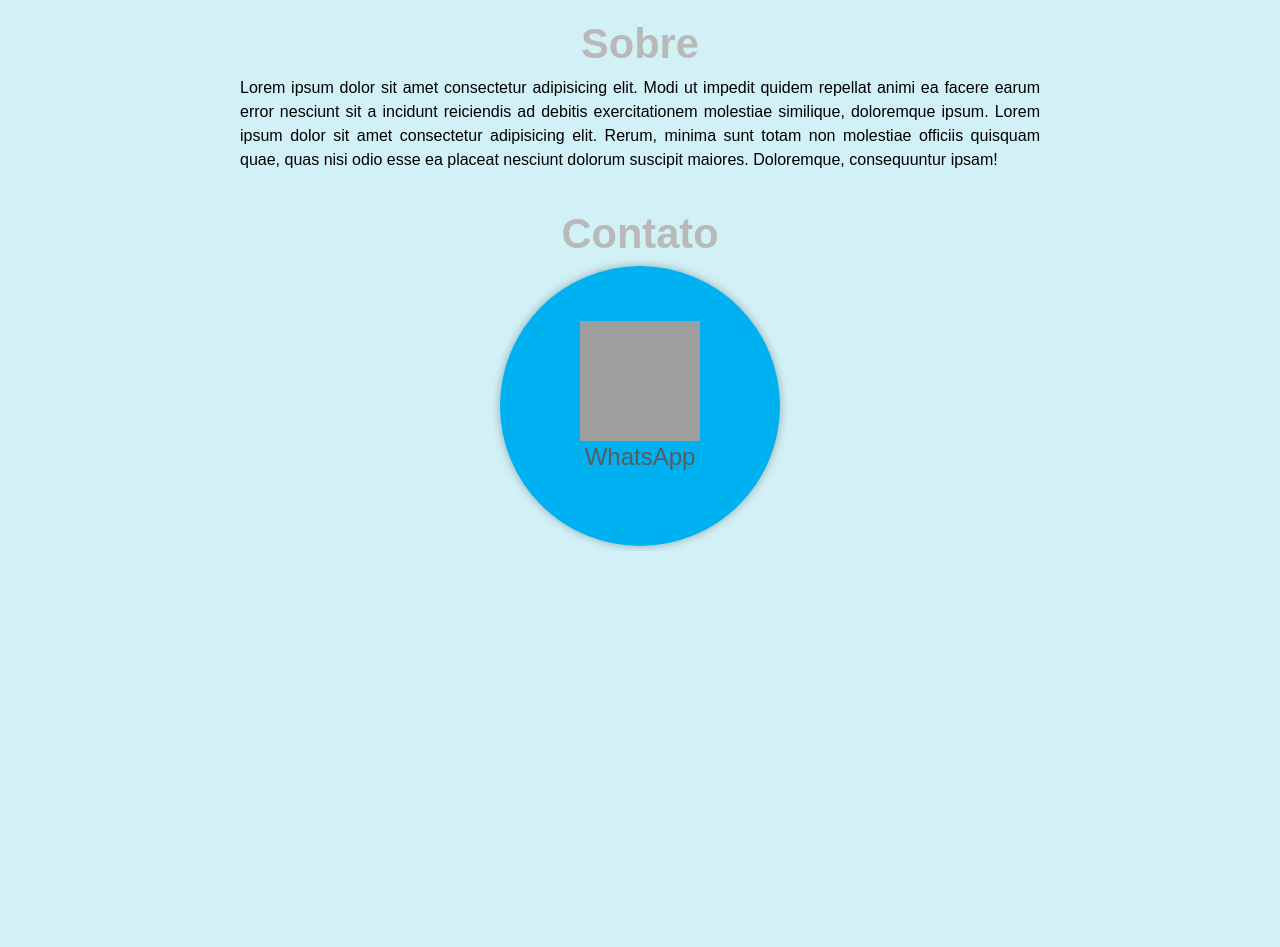
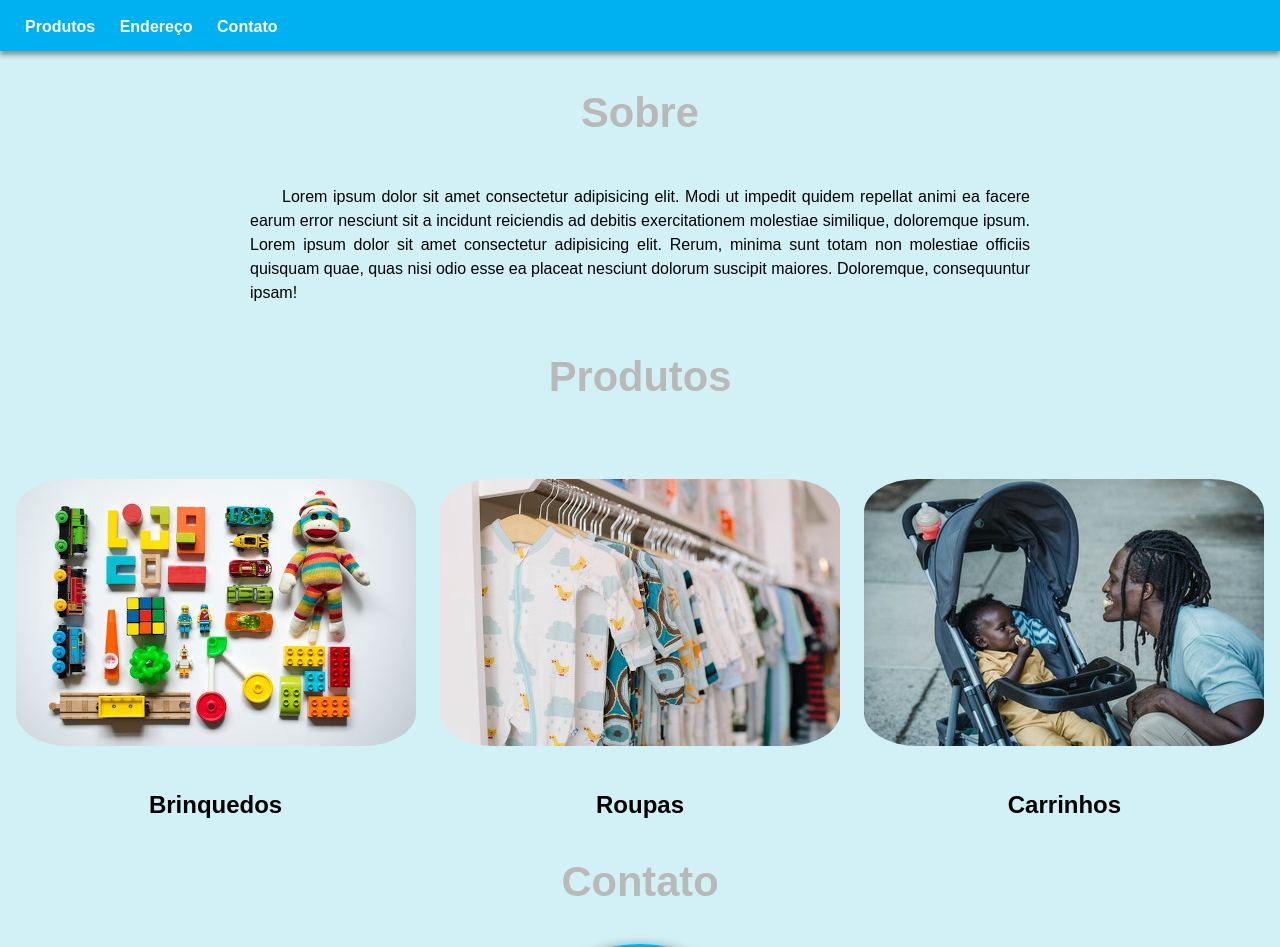
Before and after one commit to nathancanedo/site-loja-do-guri, a plain HTML site: page index.html in a window 1280 px wide. Shown: the part 249-1196 px from the top of the page. Before the commit the page ends 800 px from the top, so only its background shows below. Drawn offline with Linux system fonts and the light colour scheme; grey boxes are pictures that could not be loaded.

Commit message:
adicionado a  aba "produtos"

```diff
--- a/index.html
+++ b/index.html
@@ -14,16 +14,31 @@
         <img src="imagens/logo-pq.png" alt="loja do Guri">
     </header>
     <nav>
-        <a href="#">Produtos</a>
+        <a href="#produtos">Produtos</a>
         <a href="#">Endereço</a>
-        <a href="#">Contato</a>
+        <a href="#contato">Contato</a>
     </nav>
     <main>
         <section id="sobre">
             <h1>Sobre</h1>
             <p>Lorem ipsum dolor sit amet consectetur adipisicing elit. Modi ut impedit quidem repellat animi ea facere earum error nesciunt sit a incidunt reiciendis ad debitis exercitationem molestiae similique, doloremque ipsum. Lorem ipsum dolor sit amet consectetur adipisicing elit. Rerum, minima sunt totam non molestiae officiis quisquam quae, quas nisi odio esse ea placeat nesciunt dolorum suscipit maiores. Doloremque, consequuntur ipsam!</p>
         </section>
-        <section id="container">
+        <section id="produtos">
+            <h1>Produtos</h1>
+            <div id="brinquedos">
+                <img src="imagens/brinquedos-pq.jpg" alt="brinquedos">
+                <p>Brinquedos</p>
+            </div>
+            <div id="roupas">
+                <img src="imagens/roupas-pq.jpg" alt="roupas">
+                <p>Roupas</p>
+            </div>
+            <div id="carrinhos">
+                <img src="imagens/carrinhos.jpg" alt="carrinhos">
+                <p>Carrinhos</p>
+            </div>
+        </section>
+        <section id="contato">
             <h1>Contato</h1>
             <a href="https://wa.me/5563992098700?text=Ol%C3%A1%2C+eu+vim+pelo+site." target="_blank">
                 <div id="whatsapp">
--- a/styles/styles.css
+++ b/styles/styles.css
@@ -13,6 +13,10 @@
 * {
     margin: 0;
     padding: 0;
+}
+
+html {
+    scroll-behavior: smooth;
 }
 
 html, body {
@@ -60,21 +64,47 @@
 
 main h1 {
     color: var(--cor5);
-    margin: 20px;
+    padding:50px;
     font-size: 2.6em;
     text-align: center;
 }
 
-section#sobre {
+section#sobre{
     margin: auto;
     max-width: 800px;
-    padding: 30px;
 }
 
-section#container {
+section#sobre p{
+    text-indent: 2em;
+    padding: 10px
+}
+
+section#produtos {
     text-align: center;
 }
 
+section#produtos div{
+    display: inline-block;
+}
+
+section#produtos p{
+    text-align: center;
+    font-size: 1.5em;
+    font-weight: bold;
+
+    margin: auto;
+}
+
+section#produtos img {
+    width: 400px;
+    padding: 10px;
+    border-radius: 15%;
+    margin:30px 0;
+}
+
+section#contato {
+    text-align: center;
+}
 
 div#whatsapp {
     display:inline-block;
@@ -108,3 +138,20 @@
 
     box-shadow: 3px 3px 10px rgba(0, 0, 0, 0.301);
 }
+
+@media (max-width: 852px) {
+    section#produtos img {
+        width: 350px;
+    }
+
+    section#produtos div {
+        display:block;
+        text-align: center;
+    }
+}
+
+@media (max-width: 377px) {
+    section#produtos img {
+        width: 250px;
+    }
+}
```
Also changed, not shown: imagens/brinquedos-pq.jpg (added), imagens/brinquedos.jpg (added), imagens/carrinhos.jpg (added), imagens/logo-pq.png, imagens/roupas-pq.jpg (added), imagens/roupas.jpg (added).
